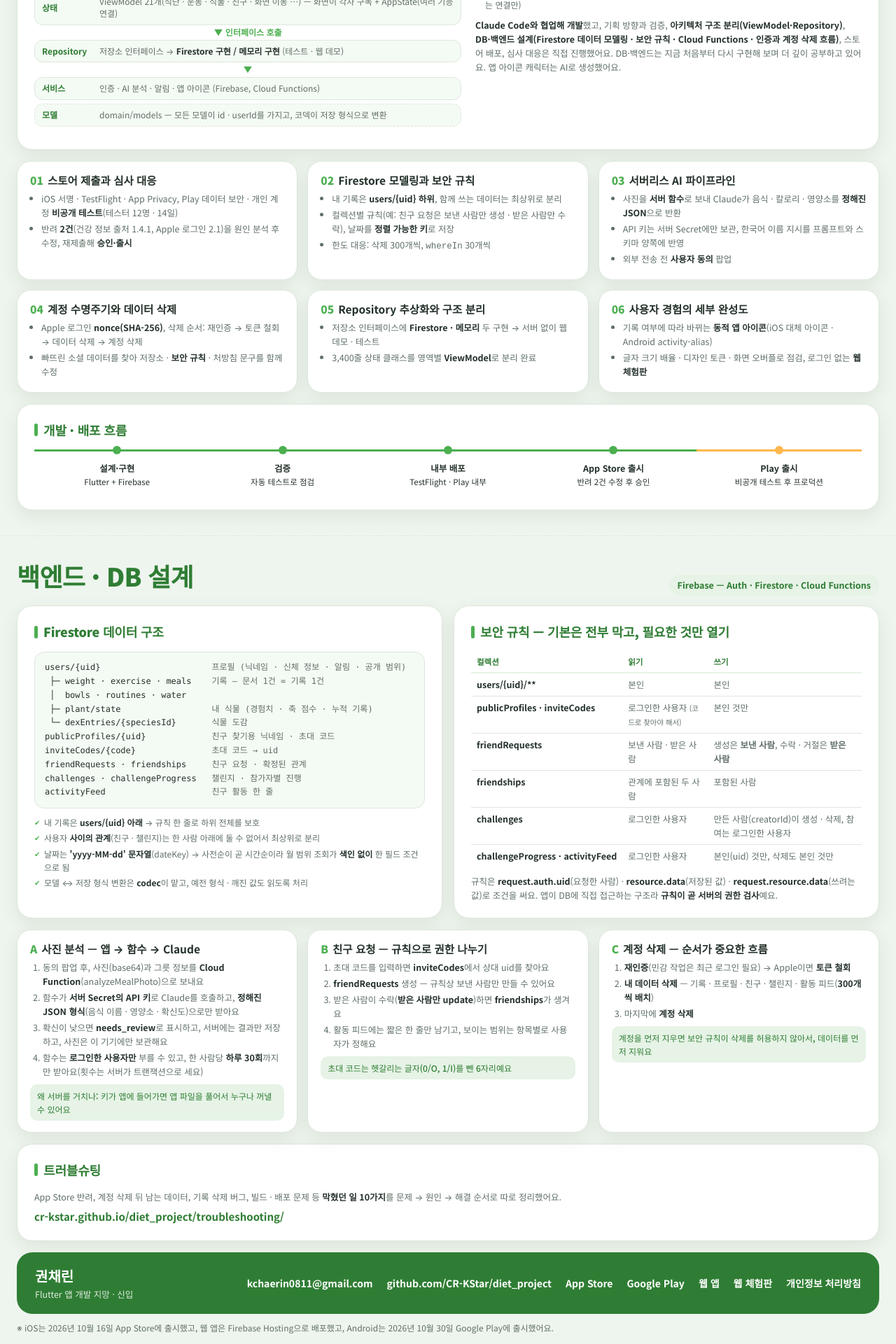
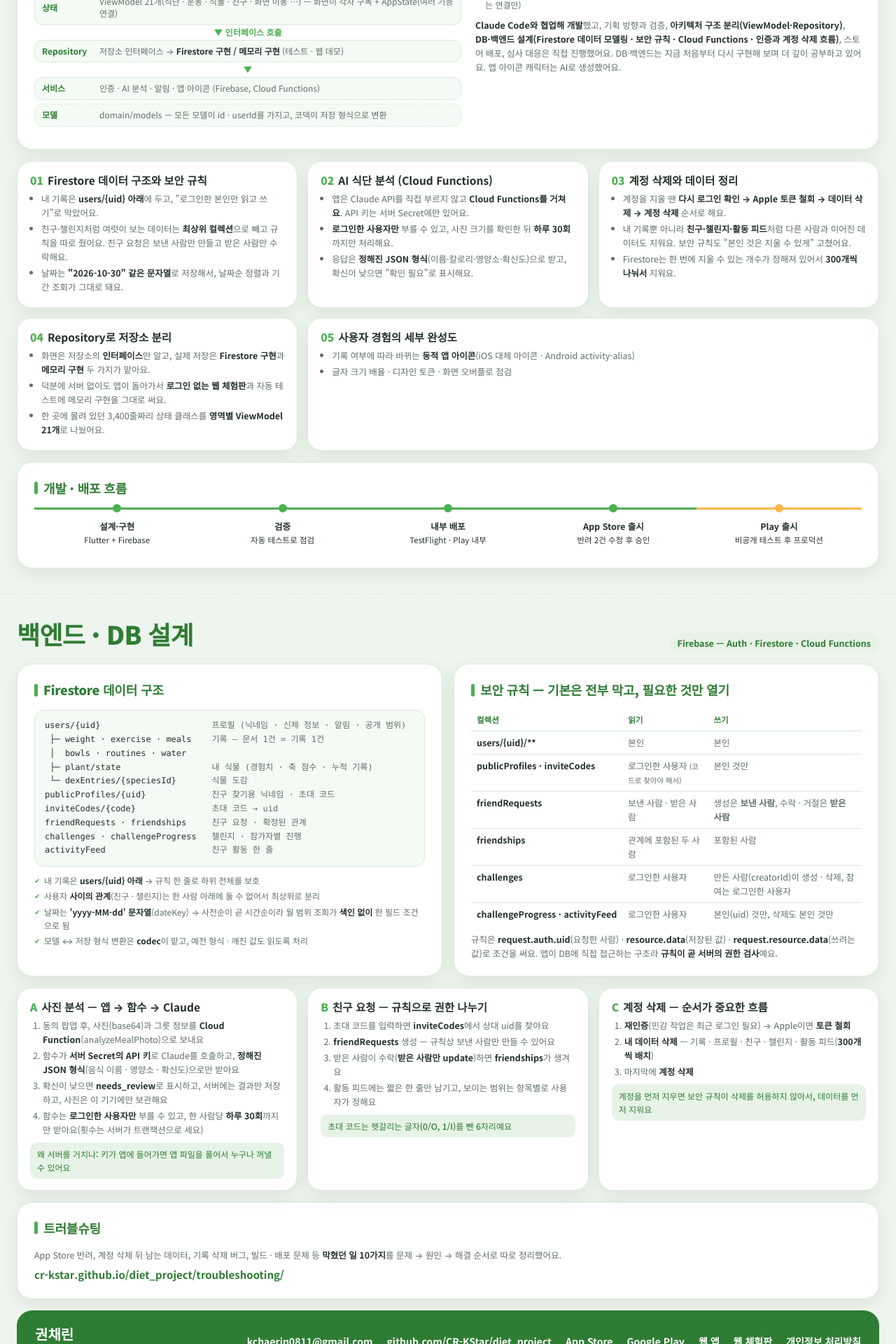
Before and after one commit to CR-KStar/diet_project, a Jekyll site: the page docs/index.html, which Jekyll copies as it is, in a window 1280 px wide. Shown: the part 2758-4678 px from the top of the page at 70% size. Built offline with Jekyll 4.4.1, drawn with Linux system fonts in a browser that asks for light colours.

Commit message:
포트폴리오: 심사 대응 카드 제외, 문제 해결 카드 내용 재작성
Co-Authored-By: Claude Sonnet 5.5 <noreply@anthropic.com>

```diff
--- a/docs/index.html
+++ b/docs/index.html
@@ -140,6 +140,7 @@
     .rel small { font-size: 12.5px; color: var(--muted); }
 
     .cards6 { display: grid; grid-template-columns: repeat(3, 1fr); gap: 14px; margin-top: 16px; }
+    .cards6 .cs:last-child:nth-child(5) { grid-column: span 2; }
     .cs { background: var(--card); border: 1px solid var(--line); border-radius: 20px; padding: 16px 18px; box-shadow: var(--shadow); }
     .cs h3 { margin: 0 0 6px; font-size: 15.5px; line-height: 1.35; }
     .cs h3 em { font-style: normal; color: var(--g); font-weight: 900; margin-right: 6px; }
@@ -189,7 +190,7 @@
     }
     @media screen and (max-width: 640px) {
       .page { padding: 18px 14px 28px; }
-      .tiles { grid-template-columns: 1fr 1fr; } .cards6, .flows3 { grid-template-columns: 1fr; }
+      .tiles { grid-template-columns: 1fr 1fr; } .cards6, .flows3 { grid-template-columns: 1fr; } .cards6 .cs:last-child:nth-child(5) { grid-column: auto; }
       .layer { grid-template-columns: 1fr; gap: 2px; }
       .phones5 { grid-template-columns: repeat(5, 46%); overflow-x: auto; padding-bottom: 8px; scroll-snap-type: x mandatory; }
       .phones5 .ph { scroll-snap-align: start; }
@@ -359,26 +360,25 @@
   </div>
 
   <div class="cards6">
-    <article class="cs"><h3><em>01</em>스토어 제출과 심사 대응</h3>
-      <ul><li>iOS 서명 · TestFlight · App Privacy, Play 데이터 보안 · 개인 계정 <b>비공개 테스트</b>(테스터 12명 · 14일)</li>
-      <li>반려 <b>2건</b>(건강 정보 출처 1.4.1, Apple 로그인 2.1)을 원인 분석 후 수정, 재제출해 <b>승인·출시</b></li></ul></article>
-    <article class="cs"><h3><em>02</em>Firestore 모델링과 보안 규칙</h3>
-      <ul><li>내 기록은 <b>users/{uid} 하위</b>, 함께 쓰는 데이터는 최상위로 분리</li>
-      <li>컬렉션별 규칙(예: 친구 요청은 보낸 사람만 생성 · 받은 사람만 수락), 날짜를 <b>정렬 가능한 키</b>로 저장</li>
-      <li>한도 대응: 삭제 300개씩, <code>whereIn</code> 30개씩</li></ul></article>
-    <article class="cs"><h3><em>03</em>서버리스 AI 파이프라인</h3>
-      <ul><li>사진을 <b>서버 함수</b>로 보내 Claude가 음식 · 칼로리 · 영양소를 <b>정해진 JSON</b>으로 반환</li>
-      <li>API 키는 서버 Secret에만 보관, 한국어 이름 지시를 프롬프트와 스키마 양쪽에 반영</li>
-      <li>외부 전송 전 <b>사용자 동의</b> 팝업</li></ul></article>
-    <article class="cs"><h3><em>04</em>계정 수명주기와 데이터 삭제</h3>
-      <ul><li>Apple 로그인 <b>nonce(SHA-256)</b>, 삭제 순서: 재인증 → 토큰 철회 → 데이터 삭제 → 계정 삭제</li>
-      <li>빠뜨린 소셜 데이터를 찾아 저장소 · <b>보안 규칙</b> · 처방침 문구를 함께 수정</li></ul></article>
-    <article class="cs"><h3><em>05</em>Repository 추상화와 구조 분리</h3>
-      <ul><li>저장소 인터페이스에 <b>Firestore · 메모리</b> 두 구현 → 서버 없이 웹 데모 · 테스트</li>
-      <li>3,400줄 상태 클래스를 영역별 <b>ViewModel</b>로 분리 완료</li></ul></article>
-    <article class="cs"><h3><em>06</em>사용자 경험의 세부 완성도</h3>
+    <article class="cs"><h3><em>01</em>Firestore 데이터 구조와 보안 규칙</h3>
+      <ul><li>내 기록은 <b>users/{uid} 아래</b>에 두고, "로그인한 본인만 읽고 쓰기"로 막았어요.</li>
+      <li>친구·챌린지처럼 여럿이 보는 데이터는 <b>최상위 컬렉션</b>으로 빼고 규칙을 따로 줬어요. 친구 요청은 보낸 사람만 만들고 받은 사람만 수락해요.</li>
+      <li>날짜는 <b>"2026-10-30" 같은 문자열</b>로 저장해서, 날짜순 정렬과 기간 조회가 그대로 돼요.</li></ul></article>
+    <article class="cs"><h3><em>02</em>AI 식단 분석 (Cloud Functions)</h3>
+      <ul><li>앱은 Claude API를 직접 부르지 않고 <b>Cloud Functions를 거쳐요</b>. API 키는 서버 Secret에만 있어요.</li>
+      <li><b>로그인한 사용자만</b> 부를 수 있고, 사진 크기를 확인한 뒤 <b>하루 30회</b>까지만 처리해요.</li>
+      <li>응답은 <b>정해진 JSON 형식</b>(이름·칼로리·영양소·확신도)으로 받고, 확신이 낮으면 "확인 필요"로 표시해요.</li></ul></article>
+    <article class="cs"><h3><em>03</em>계정 삭제와 데이터 정리</h3>
+      <ul><li>계정을 지울 땐 <b>다시 로그인 확인 → Apple 토큰 철회 → 데이터 삭제 → 계정 삭제</b> 순서로 해요.</li>
+      <li>내 기록뿐 아니라 <b>친구·챌린지·활동 피드</b>처럼 다른 사람과 이어진 데이터도 지워요. 보안 규칙도 "본인 것은 지울 수 있게" 고쳤어요.</li>
+      <li>Firestore는 한 번에 지울 수 있는 개수가 정해져 있어서 <b>300개씩 나눠서</b> 지워요.</li></ul></article>
+    <article class="cs"><h3><em>04</em>Repository로 저장소 분리</h3>
+      <ul><li>화면은 저장소의 <b>인터페이스</b>만 알고, 실제 저장은 <b>Firestore 구현</b>과 <b>메모리 구현</b> 두 가지가 맡아요.</li>
+      <li>덕분에 서버 없이도 앱이 돌아가서 <b>로그인 없는 웹 체험판</b>과 자동 테스트에 메모리 구현을 그대로 써요.</li>
+      <li>한 곳에 몰려 있던 3,400줄짜리 상태 클래스를 <b>영역별 ViewModel 21개</b>로 나눴어요.</li></ul></article>
+    <article class="cs"><h3><em>05</em>사용자 경험의 세부 완성도</h3>
       <ul><li>기록 여부에 따라 바뀌는 <b>동적 앱 아이콘</b>(iOS 대체 아이콘 · Android activity-alias)</li>
-      <li>글자 크기 배율 · 디자인 토큰 · 화면 오버플로 점검, 로그인 없는 <b>웹 체험판</b></li></ul></article>
+      <li>글자 크기 배율 · 디자인 토큰 · 화면 오버플로 점검</li></ul></article>
   </div>
 
   <div class="p2bot" style="grid-template-columns:1fr">
```
Also changed, not shown: 1 other file.
